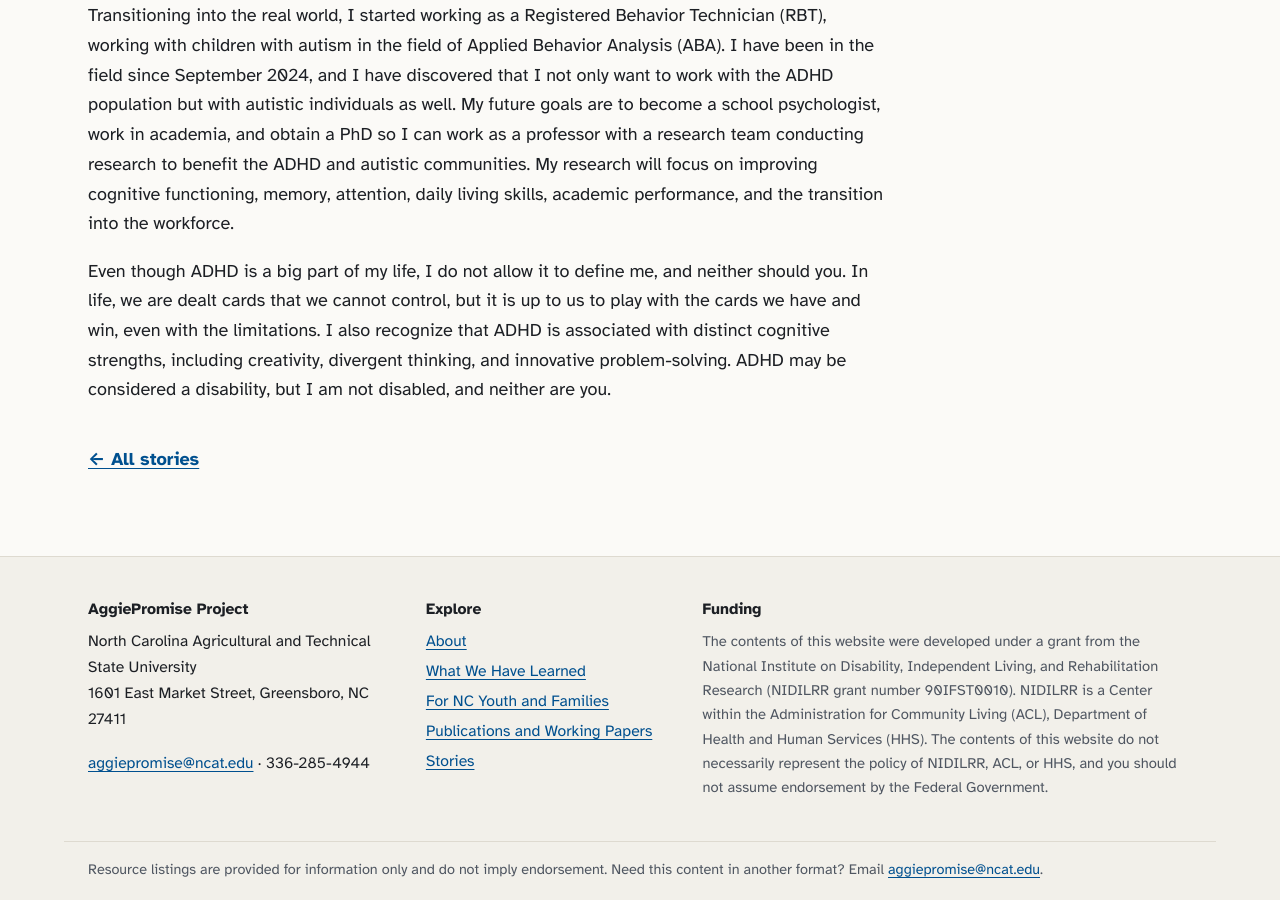
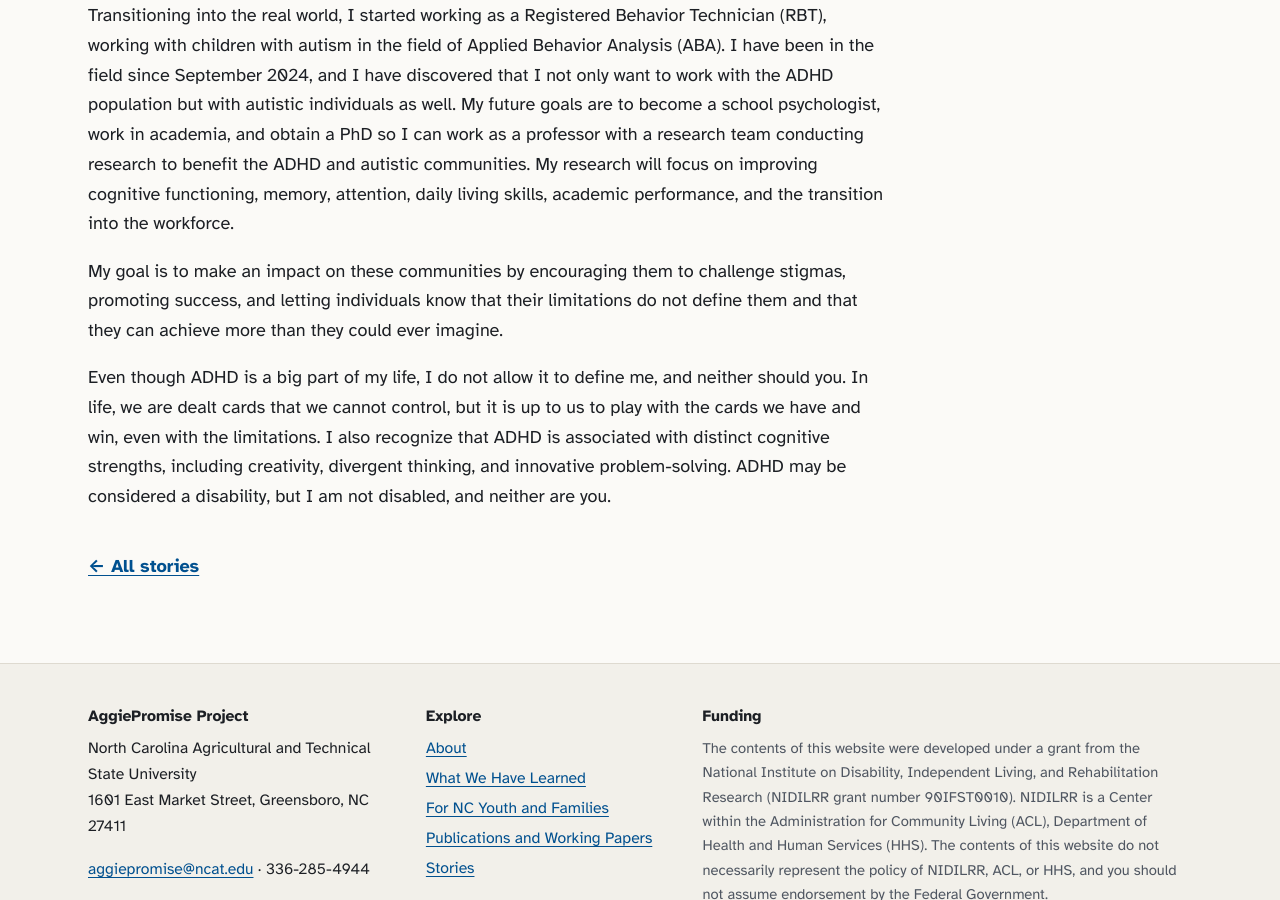
Before and after one commit to chenyudan123/aggiepromise, a Jekyll site: the page built from _stories/victoria-solomon.md, in a window 1280 px wide and 900 px high, scrolled down 2307 px. Built offline with Jekyll 4.4.1, drawn with Linux system fonts in a browser that asks for light colours.

Commit message:
Update victoria-solomon.md

```diff
--- a/_stories/victoria-solomon.md
+++ b/_stories/victoria-solomon.md
@@ -42,4 +42,6 @@ Transitioning into higher education in 2020, my freshman year of college, I was
 
 Transitioning into the real world, I started working as a Registered Behavior Technician (RBT), working with children with autism in the field of Applied Behavior Analysis (ABA). I have been in the field since September 2024, and I have discovered that I not only want to work with the ADHD population but with autistic individuals as well. My future goals are to become a school psychologist, work in academia, and obtain a PhD so I can work as a professor with a research team conducting research to benefit the ADHD and autistic communities. My research will focus on improving cognitive functioning, memory, attention, daily living skills, academic performance, and the transition into the workforce.
 
+My goal is to make an impact on these communities by encouraging them to challenge stigmas, promoting success, and letting individuals know that their limitations do not define them and that they can achieve more than they could ever imagine.
+
 Even though ADHD is a big part of my life, I do not allow it to define me, and neither should you. In life, we are dealt cards that we cannot control, but it is up to us to play with the cards we have and win, even with the limitations. I also recognize that ADHD is associated with distinct cognitive strengths, including creativity, divergent thinking, and innovative problem-solving. ADHD may be considered a disability, but I am not disabled, and neither are you.
```
